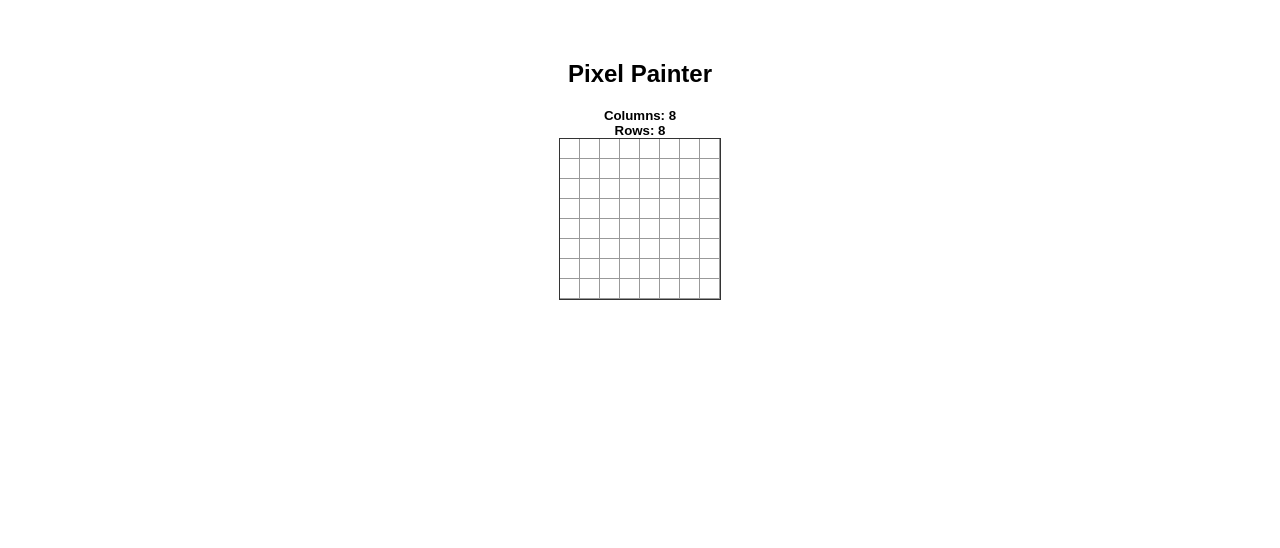
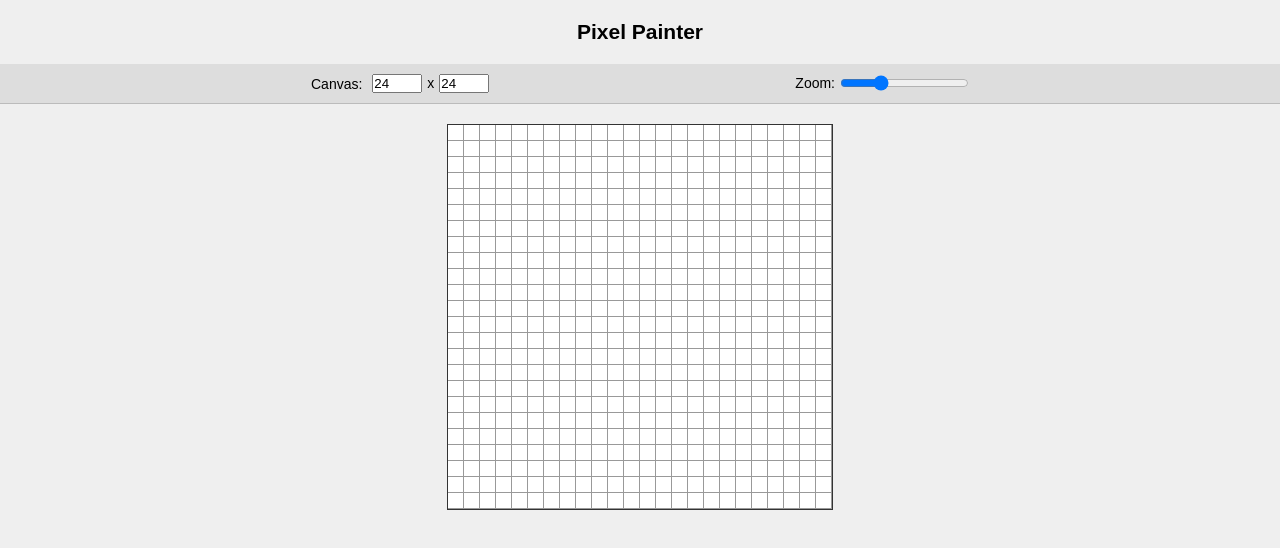
Before and after one commit to hseager/pixel-painter, a React (Create React App) app: page / in a window 1280 px wide. Shown: the top 548 px of the page. Built offline with nearby package versions, Linux system fonts and the light colour scheme.

Commit message:
Added option toolbar and improved styling

```diff
--- a/src/App.css
+++ /dev/null
@@ -1,3 +0,0 @@
-.App {
-  text-align: center;
-}
--- a/src/App.js
+++ b/src/App.js
@@ -1,5 +1,4 @@
 import React from 'react';
-import './App.css';
 import Options from "./js/components/Options";
 import Canvas from "./js/components/Canvas";
 
--- a/src/index.css
+++ b/src/index.css
@@ -9,7 +9,9 @@ body {
   font-family: Arial;
   -webkit-font-smoothing: antialiased;
   -moz-osx-font-smoothing: grayscale;
-  padding: 40px;
+  text-align: center;
+  background: #efefef;
+  font-size: 14px;
 }
 
 h2{
@@ -18,7 +20,6 @@ h2{
 
 .pixels{
   border: 1px solid #333;
-  max-width: 162px;
   margin: auto;
   display: flex;
   flex-wrap: wrap;
@@ -28,7 +29,29 @@ h2{
 .pixel{
   border-right: 1px solid #999;
   border-bottom: 1px solid #999;
-  width: 20px;
-  height: 20px;
+  background: #fff;
+}
 
+.toolbar{
+  background: #ddd;
+  display: flex;
+  justify-content: space-evenly;
+  align-content: center;
+  padding: 10px;
+  margin:0 0 20px;
+  border-bottom: 1px solid #bbb;
 }
+
+.toolbar-option label{
+  margin:0 5px 0 0;
+  vertical-align: middle;
+}
+
+input[type=number]{
+  max-width: 50px;
+  margin: 0 5px;
+}
+
+input[type=range]{
+  vertical-align: middle;
+}
--- a/src/js/components/Canvas.js
+++ b/src/js/components/Canvas.js
@@ -3,21 +3,43 @@ import React from "react";
 import { connect } from "react-redux";
 import Pixel from "./Pixel";
 
+
+class Canvas extends React.Component {
+    constructor(){
+        super();
+
+        this.state = { borderSize: 2 }
+    }
+
+    createPixels(){
+        let pixels = [];
+        for(let i = 1; i <= this.props.columns * this.props.rows; i++){
+            pixels.push(<Pixel key={i}/>);
+        }
+        return pixels;
+    }
+
+    canvasStyle(){
+        return {
+            maxWidth: (this.props.pixelSize * this.props.columns + this.state.borderSize) + 'px',
+        }
+    };
+
+    render(){
+        return (
+            <div className="pixels" style={this.canvasStyle()}>
+                {this.createPixels()}
+            </div>
+        )
+    };
+};
+
 const mapStateToProps = state => {
-    return { colors: state.colors }
+    return {
+        rows: state.rows,
+        columns: state.columns,
+        pixelSize: state.pixelSize
+    }
 }
 
-var pixels = [];
-for(let i = 1; i <= 8 * 8; i++){
-    pixels.push(<Pixel key={i}/>);
-}
-
-const ConnectedCanvas = ({ colors }) => (
-    <div className="pixels">
-        {pixels}
-    </div>
-);
-
-const Canvas = connect(mapStateToProps)(ConnectedCanvas);
-
-export default Canvas;
+export default connect(mapStateToProps)(Canvas);
--- a/src/js/components/Options.js
+++ b/src/js/components/Options.js
@@ -1,17 +1,80 @@
 import React from "react";
 import { connect } from "react-redux";
 
-function Options({ rows, columns }){
-    return (
-      <div className="Options">
-        <h5>Columns: {columns}</h5>
-        <h5>Rows: {rows}</h5>
-      </div>
-    );
+class Options extends React.Component {
+
+    constructor(){
+        super();
+        this.handleColumnChange = this.handleColumnChange.bind(this);
+        this.handleRowChange = this.handleRowChange.bind(this);
+        this.handlePixelSizeChange = this.handlePixelSizeChange.bind(this);
+    }
+
+    handleColumnChange(event){
+        this.props.dispatch({
+            type: 'UPDATE_COLUMNS',
+            payload: event.target.value
+        });
+    }
+
+    handleRowChange(event){
+        this.props.dispatch({
+            type: 'UPDATE_ROWS',
+            payload: event.target.value
+        });
+    }
+
+    handlePixelSizeChange(event){
+        this.props.dispatch({
+            type: 'UPDATE_PIXEL_SIZE',
+            payload: event.target.value
+        });
+    }
+
+    render(){
+        return (
+            <div className="toolbar">
+                <div className="toolbar-option">
+                    <label>Canvas:</label>
+                    <input
+                        type="number"
+                        value={this.props.columns}
+                        onChange={this.handleColumnChange}
+                    />
+                    x
+                    <input
+                        type="number"
+                        value={this.props.rows}
+                        onChange={this.handleRowChange}
+                    />
+                </div>
+                <div className="toolbar-option">
+                    <label>Zoom:</label>
+                    <input
+                        type="range"
+                        value={this.props.pixelSize}
+                        onChange={this.handlePixelSizeChange}
+                        min="2"
+                        max="50"
+                    />
+                </div>
+            </div>
+        );
+    }
   };
 
   const mapStateToProps = state => {
-    return { rows: state.rows, columns: state.columns }
+    return {
+        pixelSize: state.pixelSize,
+        rows: state.rows,
+        columns: state.columns
+    }
   }
 
-  export default connect(mapStateToProps)(Options);
+  const mapDispatchToProps = dispatch => {
+      return {
+          dispatch
+      }
+  }
+
+  export default connect(mapStateToProps, mapDispatchToProps)(Options);
--- a/src/js/components/Pixel.js
+++ b/src/js/components/Pixel.js
@@ -1,7 +1,24 @@
 import React from "react";
+import { connect } from "react-redux";
 
-const Pixel = ({ colors }) => (
-    <div className="pixel"></div>
-);
+class Pixel extends React.Component {
 
-export default Pixel;
+    pixelStyle(){
+        return {
+            width: this.props.pixelSize + 'px',
+            height: this.props.pixelSize + 'px'
+        }
+    }
+
+    render(){
+        return <div className="pixel" style={this.pixelStyle()}></div>;
+    };
+}
+
+const mapStateToProps = state => {
+    return {
+        pixelSize: state.pixelSize
+    }
+}
+
+export default connect(mapStateToProps)(Pixel);
--- a/src/js/constants/action-types.js
+++ b/src/js/constants/action-types.js
@@ -1,3 +1,4 @@
 
+export const UPDATE_PIXEL_SIZE = "UPDATE_PIXEL_SIZE";
 export const UPDATE_COLUMNS = "UPDATE_COLUMNS";
 export const UPDATE_ROWS = "UPDATE_ROWS";
--- a/src/js/reducers/index.js
+++ b/src/js/reducers/index.js
@@ -1,12 +1,24 @@
 
-import { UPDATE_COLUMNS, UPDATE_ROWS } from "../constants/action-types";
+import {
+    UPDATE_PIXEL_SIZE,
+    UPDATE_COLUMNS,
+    UPDATE_ROWS
+} from "../constants/action-types";
 
 const initialState = {
-    columns: 8,
-    rows: 8
+    pixelSize: 16,
+    columns: 24,
+    rows: 24
 }
 
 function rootReducer(state = initialState, action) {
+
+    if(action.type === UPDATE_PIXEL_SIZE){
+        return Object.assign({}, state, {
+            pixelSize: action.payload
+        });
+    }
+
     if(action.type === UPDATE_COLUMNS){
         return Object.assign({}, state, {
             columns: action.payload
```
Also changed, not shown: src/js/actions/index.js (+9 -1 lines).
